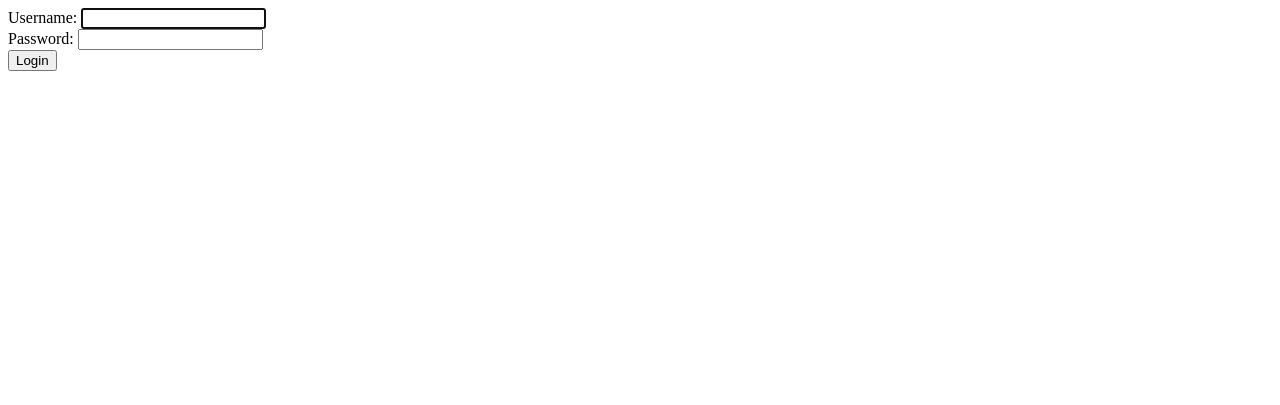
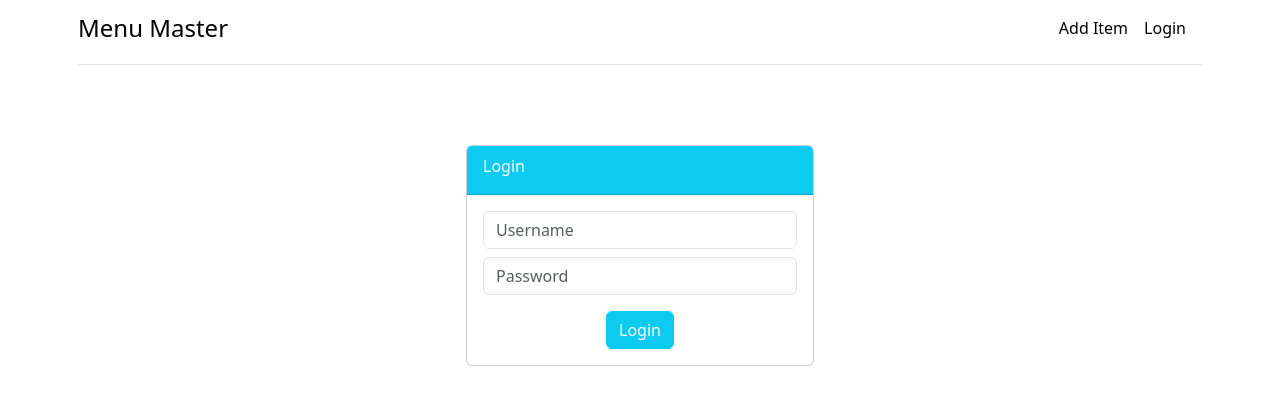
Before and after one commit to 2Bit-Synergy/menu-master, a Django app: page /login/ in a window 1280 px wide. Shown: the top 405 px of the page. Run offline with Django 5.2, Linux system fonts and the light colour scheme.

Commit message:
Touchup login form and layouts

```diff
--- a/menu/templates/includes/messages.html
+++ b/menu/templates/includes/messages.html
@@ -1,7 +1,8 @@
+{% if messages %}
 <div class="container">
-  {% if messages %}
-    {% for message in messages %}
-      <div class="alert alert-{{ message.tags }}">{{ message }}</div>
-    {% endfor %}
-  {% endif %}
+
+  {% for message in messages %}
+  <div class="alert alert-{{ message.tags }}">{{ message }}</div>
+  {% endfor %}
 </div>
+{% endif %}
--- a/menu/templates/layouts/base.html
+++ b/menu/templates/layouts/base.html
@@ -11,7 +11,7 @@
   <body>
     {% include 'layouts/navbar.html' %}
     {% include 'includes/messages.html' %}
-    <div class="container my-5">
+    <div class="container">
       {% block body %}
 
       {% endblock %}
--- a/users/templates/users/login.html
+++ b/users/templates/users/login.html
@@ -1,5 +1,29 @@
-<form method="POST">
-    {% csrf_token %}
-    {{ form }}
-    <button type="submit">Login</button>
-</form>
+{% extends 'layouts/base.html' %}
+{% block body %}
+<div class="container">
+    <div class="row d-flex justify-content-center align-items-center">
+        <div class="col-md-4">
+            <div class="card mt-5">
+                <div class="card-header text-white bg-info">
+                    <div class="card-title">Login</div>
+                </div>
+                <div class="card-body">
+                    <form method="POST">
+                        {% csrf_token %}
+                        <div class="form-group mb-2">
+                            <input type="text" autocomplete="off" class="form-control" name="username" placeholder="Username">
+                        </div>
+                        <div class="form-group mb-2">
+                            <input type="password" class="form-control" name="password" placeholder="Password">
+                        </div>
+                        <div class="d-flex justify-content-center mt-3">
+                            <button class="btn btn-info text-white" type="submit">Login</button>
+                        </div>
+                    </form>
+                </div>
+            </div>
+        </div>
+    </div>
+</div>
+
+{% endblock %}
```
Also changed, not shown: db.sqlite3.
